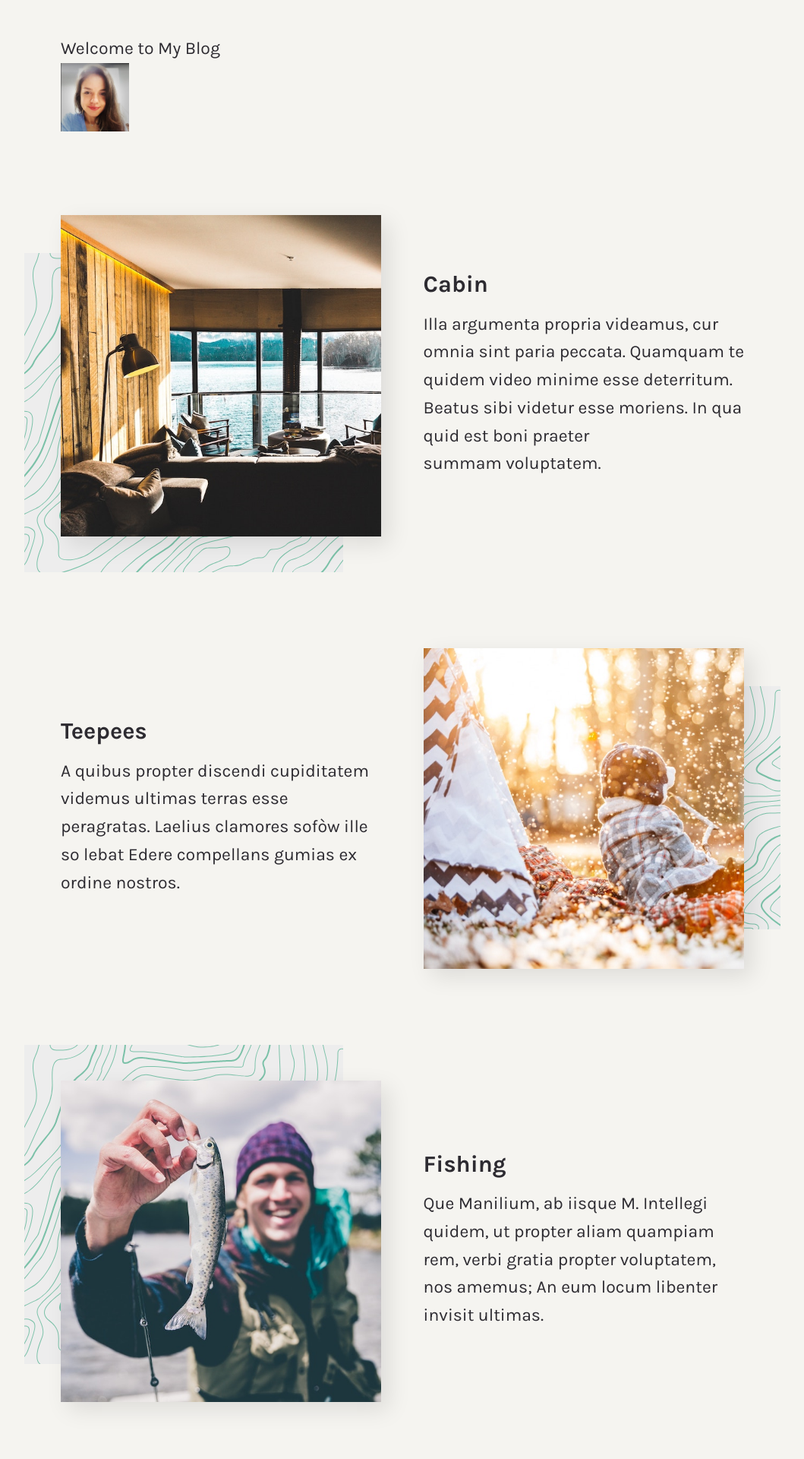
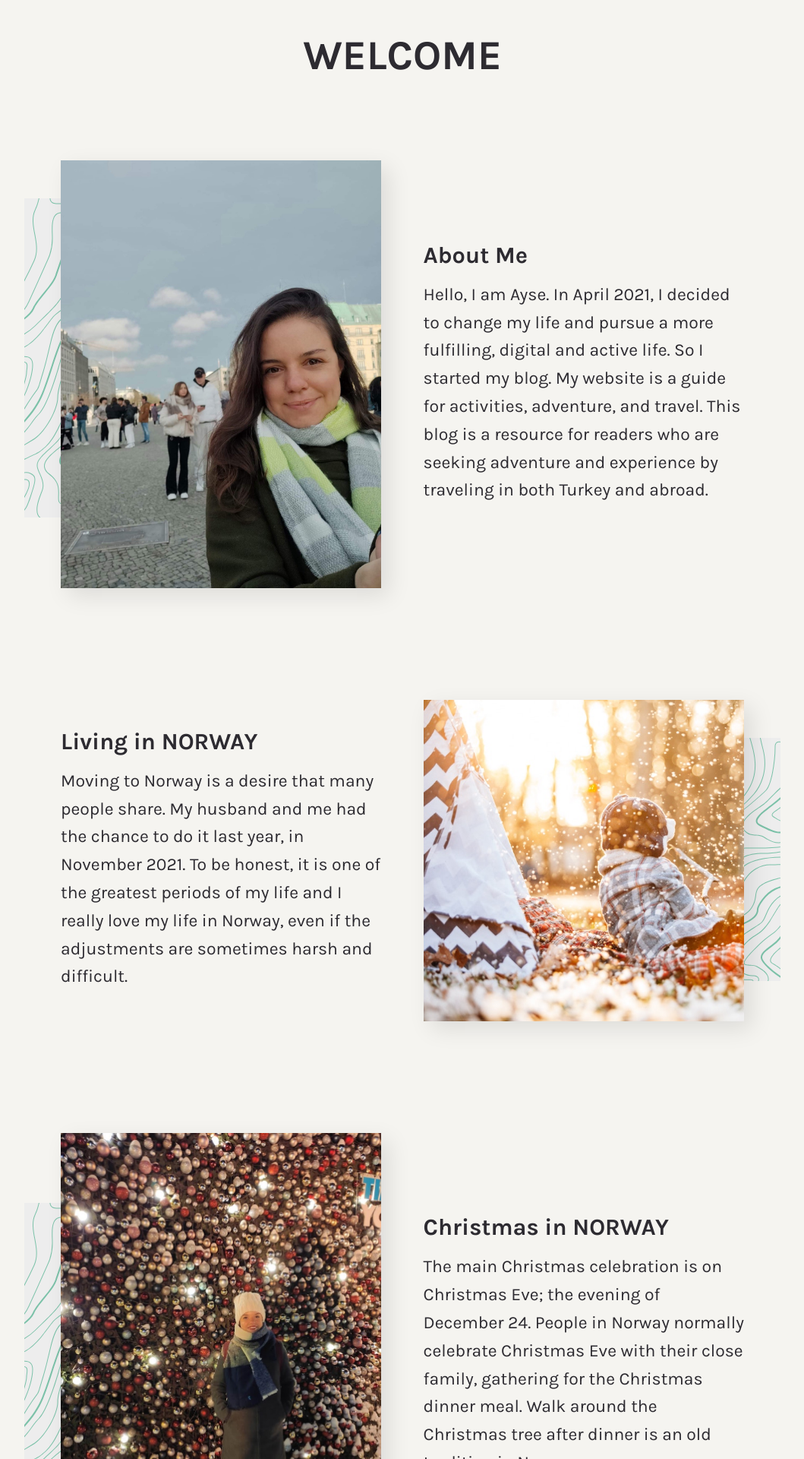
Before and after one commit to AElifDagli/blog, a FastAPI app: page / in a window 1280 px wide. Shown: the top 1920 px of the page at 76% size, without its empty margins (110-1169 px from the left). Run offline with FastAPI, Linux system fonts and the light colour scheme.

Commit message:
edit home page and images
edit home page and images

```diff
--- a/templates/index.html
+++ b/templates/index.html
@@ -26,10 +26,9 @@
 
 
     <!-- Header -->
-    <header class="pt2 pb1 align--left">
+    <header class="pt2 pb1 align--center">
         <div class="container">
-            <p>Welcome to My Blog</p>
-            <h1 title="Camp Chippewa"><img class="logo" style="width:10%;height:10%" src="{{ url_for('static', path='images/elif.jpeg') }}" alt="Camp Chippewa"></h1>
+            <h1>WELCOME</h1>
         </div>
     </header>
 
@@ -43,74 +42,67 @@
                 <!-- Cabin -->
                 <div class="grid-column span-half pt3 pb3 mobile-m order-1 reveal-on-scroll is-revealing">
                     <div class="relative">
-                        <img class="info-image relative z2" src="{{ url_for('static', path='images/cabin.jpg') }}" alt="Cabin">
+                        <img class="info-image relative z2" src="{{ url_for('static', path='images/1.jpeg') }}" alt="About Me">
                         <div class="pattern pattern--left-down absolute z1"></div>
                     </div>
                 </div>
                 <div class="grid-column span-half pt3 pb3 mobile-m order-2">
-                    <h3>Cabin</h3>
-                    <p>Illa argumenta propria videamus, cur omnia sint paria peccata. Quamquam te quidem video minime esse deterritum. Beatus sibi videtur esse moriens. In qua quid est boni praeter summam&nbsp;voluptatem.</p>
+                    <h3>About Me</h3>
+                    <p>Hello, I am Ayse. In April 2021, I decided to change my life and pursue a more fulfilling, digital and active life. So I started my blog.
+My website is a guide for activities, adventure, and travel. This blog is a resource for readers who are seeking adventure and experience by traveling in both Turkey and abroad.</p>
                 </div>
                 <!-- Teepees -->
                 <div class="grid-column span-half pt3 pb3 mobile-m order-4">
-                    <h3>Teepees</h3>
-                    <p>A quibus propter discendi cupiditatem videmus ultimas terras esse peragratas. Laelius clamores sofòw ille so lebat Edere compellans gumias ex ordine&nbsp;nostros.</p>
+                    <h3>Living in NORWAY</h3>
+                    <p>Moving to Norway is a desire that many people share. My husband and me had the chance to do it last year, in November 2021. To be honest, it is one of the greatest periods of my life and I really love my life in Norway, even if the adjustments are sometimes harsh and difficult.</p>
                 </div>
                 <div class="grid-column span-half pt3 pb3 mobile-m order-3 reveal-on-scroll is-revealing">
                     <div class="relative">
-                        <img class="info-image relative z2" src="{{ url_for('static', path='images/teepee.jpg') }}" alt="Teepee">
+                        <img class="info-image relative z2" src="{{ url_for('static', path='images/teepee.jpg') }}" alt="Living in NORWAY">
                         <div class="pattern pattern--right-middle absolute z1"></div>
                     </div>
                 </div>
                 <!-- Fishing -->
                 <div class="grid-column span-half pt3 pb3 mobile-m order-5 reveal-on-scroll is-revealing">
                     <div class="relative">
-                        <img class="info-image relative z2" src="{{ url_for('static', path='images/fishing.jpg') }}" alt="Fishing">
+                        <img class="info-image relative z2" src="{{ url_for('static', path='images/2.jpeg') }}" alt="Christmas in NORWAY">
                         <div class="pattern pattern--left-up absolute z1"></div>
                     </div>
                 </div>
                 <div class="grid-column span-half pt3 pb3 mobile-m order-6">
-                    <h3>Fishing</h3>
-                    <p>Que Manilium, ab iisque M. Intellegi quidem, ut propter aliam quampiam rem, verbi gratia propter voluptatem, nos amemus; An eum locum libenter invisit&nbsp;ultimas.</p>
+                    <h3>Christmas in NORWAY</h3>
+                    <p>The main Christmas celebration is on Christmas Eve; the evening of December 24. People in Norway normally celebrate Christmas Eve with their close family, gathering for the Christmas dinner meal. Walk around the Christmas tree after dinner is an old tradition in Norway.</p>
                 </div>
                 <!-- Archery -->
                 <div class="grid-column span-half pt3 pb3 mobile-m order-8">
-                    <h3>Archery</h3>
-                    <p>At ille pellit, qui permulcet sensum voluptate. Quid in isto egregio tuo officio et tanta fide-sic enim existimo-ad corpus refers? Nec vero sum nescius esse utilitatem in&nbsp;historia.</p>
+                    <h3>National Dish in NORWAY</h3>
+                    <p>
+                        An introduction to one of Norway's most iconic brands. Love it or hate it, the frozen pizza brand Grandiosa is impossible to ignore. I also embrace it gratefully :)
+                    </p>
                 </div>
                 <div class="grid-column span-half pt3 pb3 mobile-m order-7 reveal-on-scroll is-revealing">
                     <div class="relative">
-                        <img class="info-image relative z2" src="{{ url_for('static', path='images/archery.jpg') }}" alt="Archery">
-                        <div class="pattern pattern--right-down absolute z1"></div>
+                        <img class="info-image relative z2" src="{{ url_for('static', path='images/3.jpeg') }}" alt="National Dish in NORWAY">
+                        <div class="pattern pattern--right-down absolute z1" style="height: 75%"></div>
                     </div>
                 </div>
-                <!-- Canoeing -->
-                <div class="grid-column span-half pt3 pb3 mobile-m order-9 reveal-on-scroll is-revealing">
-                    <div class="relative">
-                        <img class="info-image relative z2" src="{{ url_for('static', path='images/canoeing.jpg') }}" alt="Canoeing">
-                        <div class="pattern pattern--left-middle absolute z1"></div>
-                    </div>
-                </div>
-                <div class="grid-column span-half pt3 pb3 mobile-m order-10">
-                    <h3>Canoeing</h3>
-                    <p>Nam si propter voluptatem, quae est ista laus, quae possit e macello peti? Sin te auctoritas commovebat, nobisne omnibus et Platoni ipsi nescio quem illum&nbsp;anteponebas.</p>
-                </div>
+
             </section>
 
         </div>
 
         <!-- Pricing -->
         <section class="align--center pt2 pb3">
-            <p class="h2">Rent the whole place.</p>
-            <p>Maximum of 40 people.</p>
+            <p class="h2">Coming Soon...</p>
+            <p>For more information just write me</p>
         </section>
 
         <!-- Contact -->
         <section class="bg--secondary-color pt3 pb3">
             <div class="container">
                 <div class="mb2 align--center">
-                    <h3 class="mb1">Contact us to get started</h3>
-                    <p>We'll reply when we read your message.</p>
+                    <h3 class="mb1">Contact me here</h3>
+                    <p>I'll reply when I read your message.</p>
                 </div>
                 <form>
                     <div class="grid-row">
@@ -123,8 +115,6 @@
                             <input class="form-control" id="email" type="email">
                         </div>
                     </div>
-                    <label class="label mt1" for="dates">Timeline</label>
-                    <input class="form-control" id="dates">
                     <label class="label mt1" for="message">Message</label>
                     <textarea class="form-control" id="message"></textarea>
                     <div class="align--right mt1">
```
Also changed, not shown: static/images/1.jpeg (added), static/images/2.jpeg (added), static/images/3.jpeg (added).
